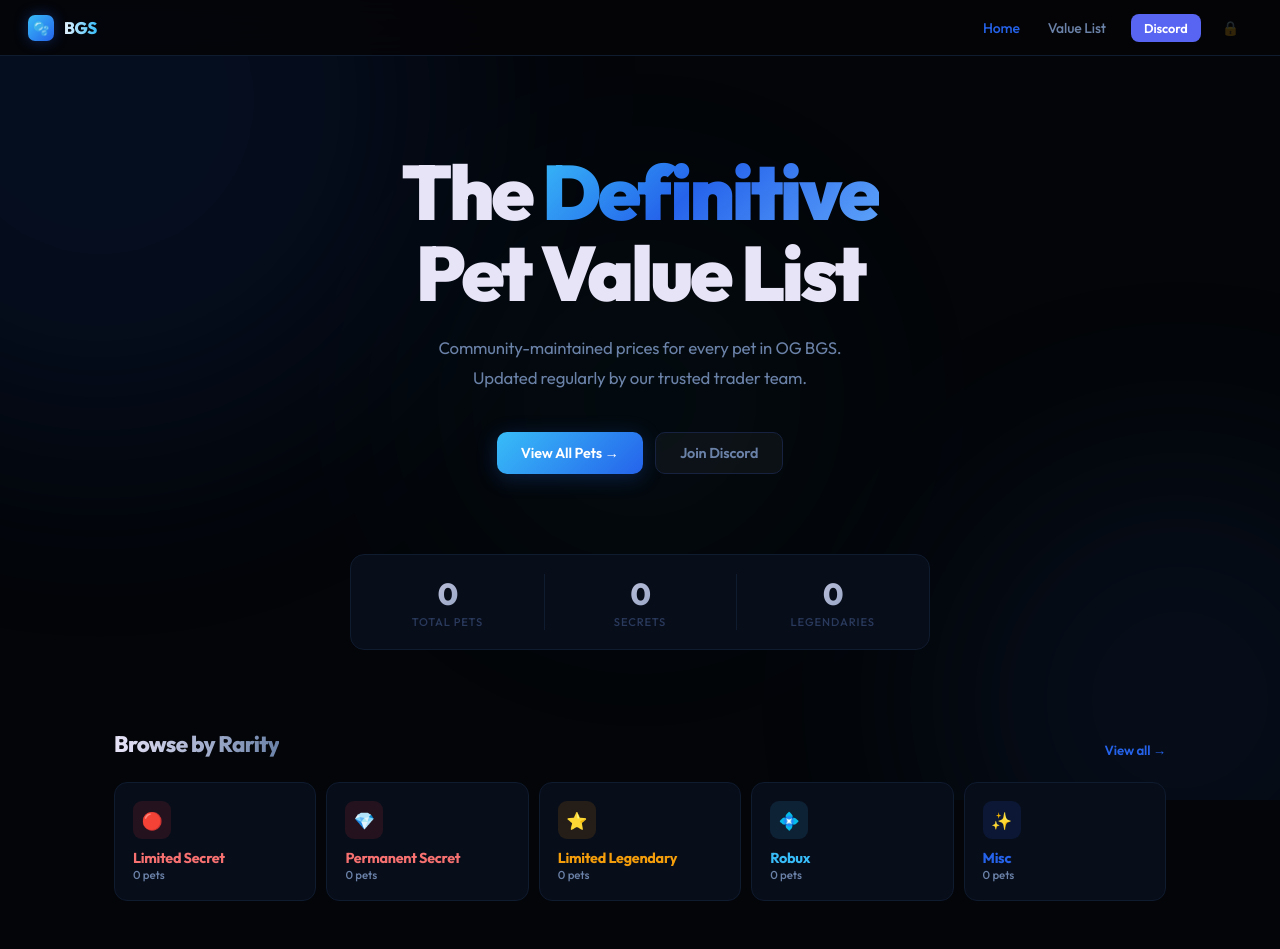
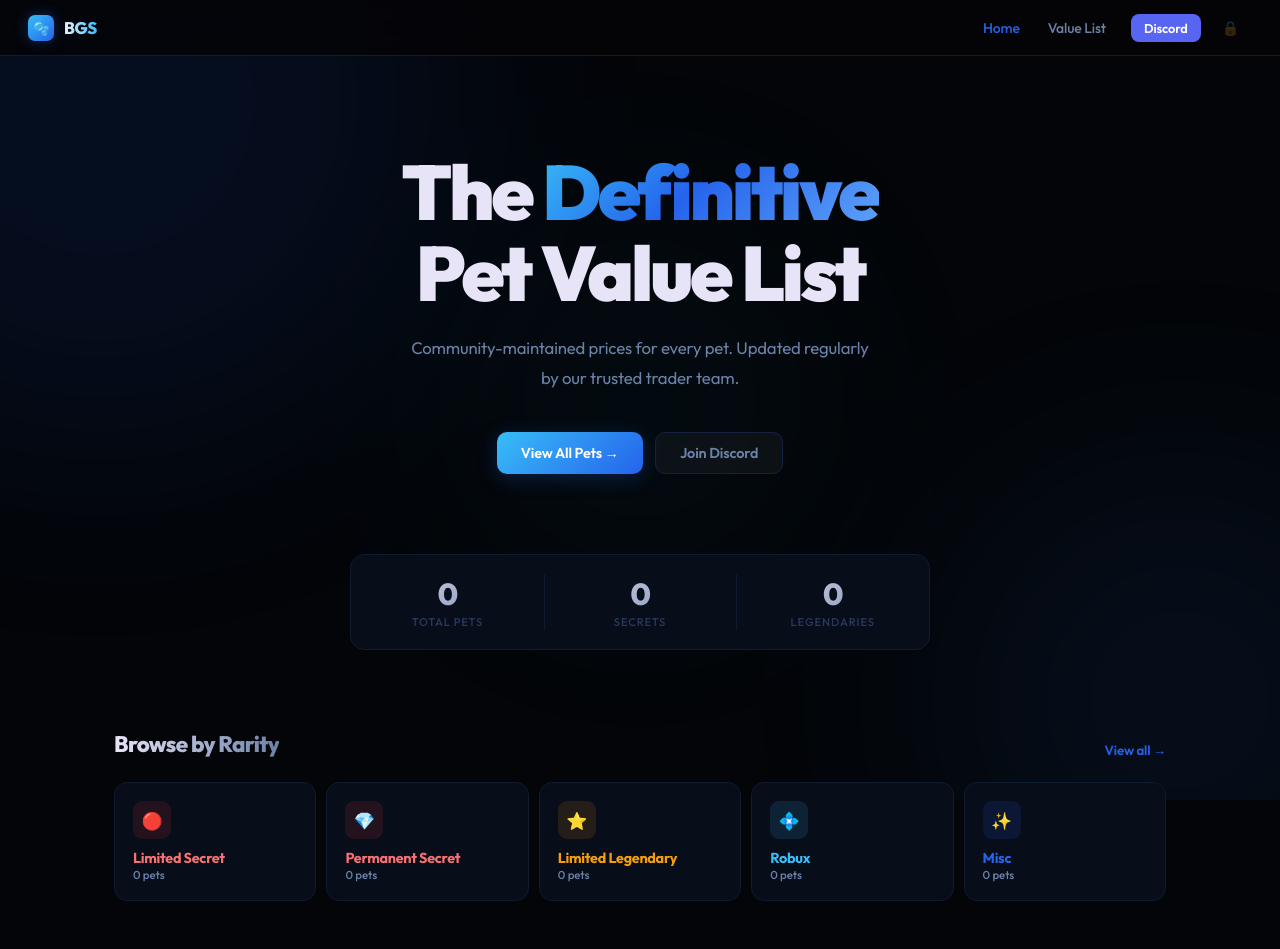
Before and after one commit to KryptR67/Site, a FastAPI app: page / in a window 1280 px wide. Shown: the top 949 px of the page. Run offline with FastAPI, Linux system fonts and the light colour scheme; data that the repository does not hold is empty.

Commit message:
fixagainn

```diff
--- a/templates/index.html
+++ b/templates/index.html
@@ -156,7 +156,7 @@
 <section class="hero">
 
   <h1>The <span class="grad">Definitive</span><br>Pet Value List</h1>
-  <p>Community-maintained prices for every pet in OG BGS. Updated regularly by our trusted trader team.</p>
+  <p>Community-maintained prices for every pet. Updated regularly by our trusted trader team.</p>
   <div class="hero-ctas">
     <a href="/pets" class="btn btn-primary">View All Pets →</a>
     <a href="https://discord.gg/TmMGgWFRJf" target="_blank" class="btn btn-ghost">Join Discord</a>
```
